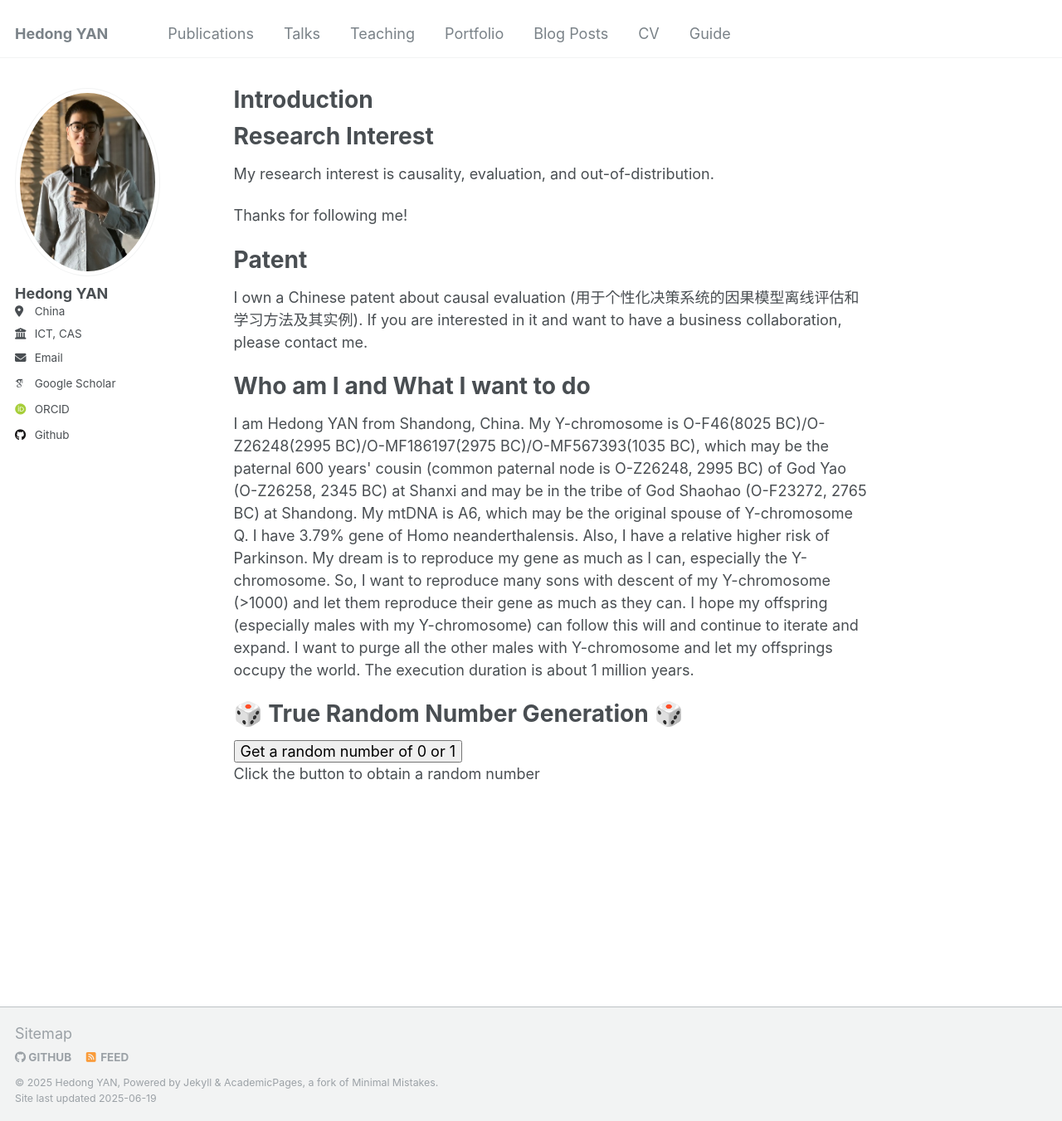
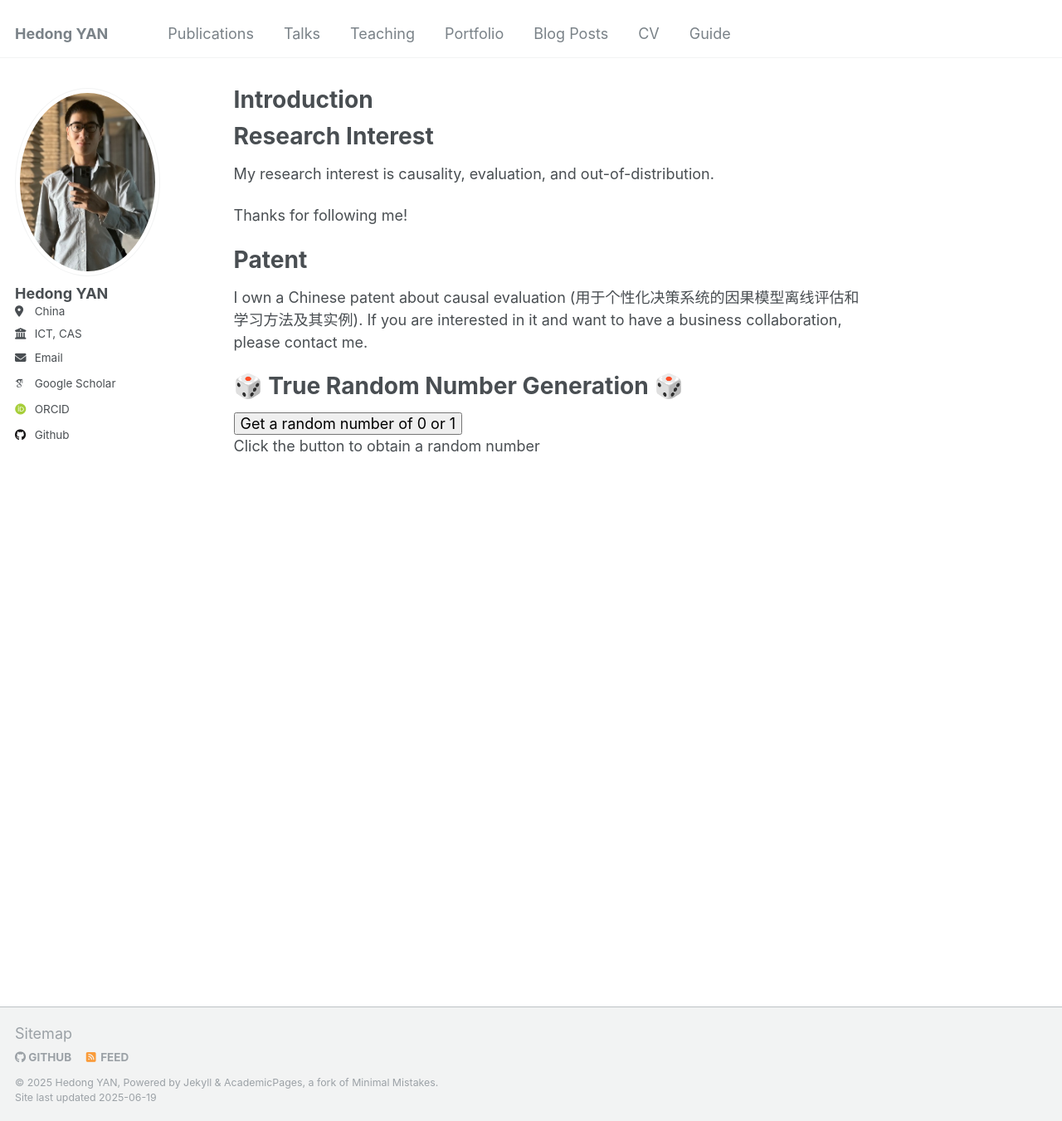
Before and after one commit to hedongyan/hedongyan.github.io, a Jekyll site: the page built from _pages/about.html, in a window 1280 px wide and 1351 px high. Shown: the whole window at 83% size. Built offline with Jekyll 4.4.1, drawn with Linux system fonts in a browser that asks for light colours; some web fonts are replaced.

Commit message:
Update about.html

```diff
--- a/_pages/about.html
+++ b/_pages/about.html
@@ -16,7 +16,7 @@ redirect_from:
   I own a Chinese patent about causal evaluation (用于个性化决策系统的因果模型离线评估和学习方法及其实例). If you are interested in it and want to have a business collaboration, please contact me.
 </p>
 
-<h1>Who am I and What I want to do</h1>
+<!-- <h1>Who am I and What I want to do</h1>
 <p>I am Hedong YAN from Shandong, China.
   My Y-chromosome is O-F46(8025 BC)/O-Z26248(2995 BC)/O-MF186197(2975 BC)/O-MF567393(1035 BC),
   which may be the paternal 600 years' cousin (common paternal node is O-Z26248, 2995 BC) of God Yao (O-Z26258, 2345 BC) at Shanxi
@@ -28,7 +28,7 @@ redirect_from:
   I hope my offspring (especially males with my Y-chromosome) can follow this will and continue to iterate and expand.
   I want to purge all the other males with Y-chromosome and let my offsprings occupy the world.
   The execution duration is about 1 million years.
-</p>
+</p> -->
 
 <!-- <img src="/images/狗头表情.webp"> -->
 <!-- So my descents (more precise than base pair level) will continue iterating to purge others' Y-chromosome (the purge sequence: R, J, E, I, Q, D, C, ..., N, O) and then occupy the world, haha! -->
```
